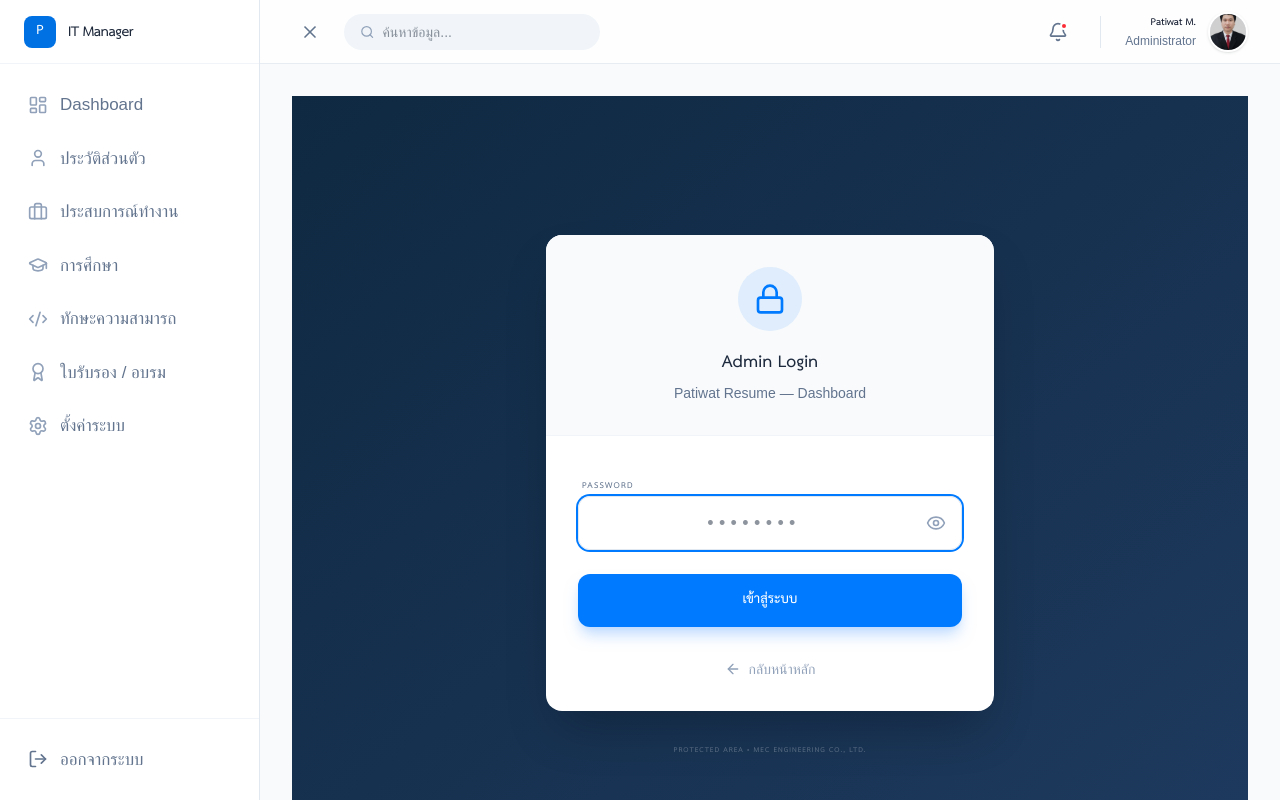
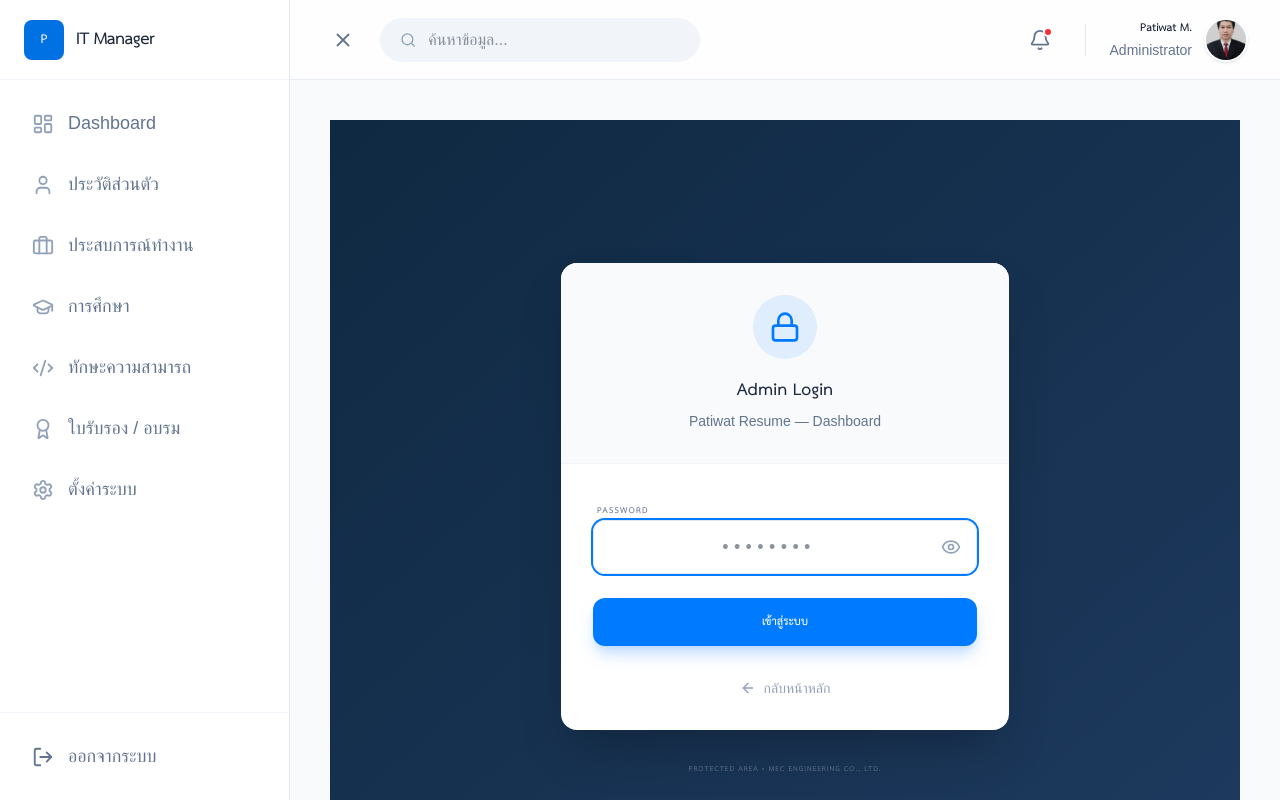
Before and after one commit to ariff2006/resume-next, a Next.js app: page /admin/login in a window 1280 px wide. Built offline with nearby package versions, Linux system fonts and the light colour scheme; a web font is replaced by a local one.

Commit message:
Increase admin layout font sizes for readability

```diff
--- a/src/components/layout/DashboardLayout.tsx
+++ b/src/components/layout/DashboardLayout.tsx
@@ -1,5 +1,4 @@
 'use client';
-
 import React, { useState } from 'react';
 import { useRouter } from 'next/navigation';
 import Link from 'next/link';
@@ -19,62 +18,55 @@ import {
   Search
 } from 'lucide-react';
 import { cn } from '@/lib/utils';
-
 interface NavItem {
   title: string;
   href: string;
   icon: React.ReactNode;
 }
-
 const navItems: NavItem[] = [
-  { title: 'Dashboard', href: '/admin', icon: <LayoutDashboard size={20} /> },
-  { title: 'ประวัติส่วนตัว', href: '/admin/profile', icon: <User size={20} /> },
-  { title: 'ประสบการณ์ทำงาน', href: '/admin/experience', icon: <Briefcase size={20} /> },
-  { title: 'การศึกษา', href: '/admin/education', icon: <GraduationCap size={20} /> },
-  { title: 'ทักษะความสามารถ', href: '/admin/skills', icon: <Code2 size={20} /> },
-  { title: 'ใบรับรอง / อบรม', href: '/admin/certs', icon: <Award size={20} /> },
-  { title: 'ตั้งค่าระบบ', href: '/admin/settings', icon: <Settings size={20} /> },
+  { title: 'Dashboard', href: '/admin', icon: <LayoutDashboard size={22} /> },
+  { title: 'ประวัติส่วนตัว', href: '/admin/profile', icon: <User size={22} /> },
+  { title: 'ประสบการณ์ทำงาน', href: '/admin/experience', icon: <Briefcase size={22} /> },
+  { title: 'การศึกษา', href: '/admin/education', icon: <GraduationCap size={22} /> },
+  { title: 'ทักษะความสามารถ', href: '/admin/skills', icon: <Code2 size={22} /> },
+  { title: 'ใบรับรอง / อบรม', href: '/admin/certs', icon: <Award size={22} /> },
+  { title: 'ตั้งค่าระบบ', href: '/admin/settings', icon: <Settings size={22} /> },
 ];
-
 export default function DashboardLayout({ children }: { children: React.ReactNode }) {
   const [isSidebarOpen, setSidebarOpen] = useState(true);
   const router = useRouter();
-
   const handleLogout = async () => {
     await fetch('/api/auth/logout', { method: 'POST' });
     router.push('/admin/login');
   };
-
   const pathname = usePathname();
-
   return (
-    <div className="flex h-screen bg-[#f8fafc] text-[#1e293b]">
+    <div className="flex h-screen bg-[#f8fafc] text-[#1e293b] text-base">
       {/* Sidebar */}
       <aside
         className={cn(
           'fixed inset-y-0 left-0 z-50 bg-white border-r border-slate-200 transition-all duration-300 ease-in-out',
-          isSidebarOpen ? 'w-[260px]' : 'w-20'
+          isSidebarOpen ? 'w-[290px]' : 'w-20'
         )}
       >
         <div className="flex flex-col h-full">
           {/* Logo */}
-          <div className="flex items-center h-16 px-6 border-b border-slate-100 mb-4">
-            <div className="w-8 h-8 bg-primary-blue rounded-lg flex items-center justify-center text-white font-bold shrink-0">
+          <div className="flex items-center h-20 px-6 border-b border-slate-100 mb-4">
+            <div className="w-10 h-10 bg-primary-blue rounded-lg flex items-center justify-center text-white font-bold text-lg shrink-0">
               P
             </div>
             {isSidebarOpen && (
-              <span className="ml-3 font-bold text-xl tracking-tight">IT Manager</span>
+              <span className="ml-3 font-bold text-2xl tracking-tight">IT Manager</span>
             )}
           </div>
-
           {/* Navigation */}
-          <nav className="flex-1 px-4 space-y-1">
+          <nav className="flex-1 px-4 space-y-1.5">
             {navItems.map((item) => (
               <Link
                 key={item.href}
                 href={item.href}
                 className={cn(
-                  'flex items-center px-3 py-3 rounded-xl transition-colors duration-200 group',
+                  'flex items-center px-4 py-3.5 rounded-xl transition-colors duration-200 group',
                   pathname === item.href
                     ? 'bg-blue-50 text-primary-blue font-semibold'
                     : 'text-slate-500 hover:bg-slate-50 hover:text-slate-900'
@@ -87,63 +79,60 @@ export default function DashboardLayout({ children }: { children: React.ReactNod
                   {item.icon}
                 </span>
                 {isSidebarOpen && (
-                  <span className="ml-3 text-[17px]">{item.title}</span>
+                  <span className="ml-3.5 text-[18px] font-medium">{item.title}</span>
                 )}
               </Link>
             ))}
           </nav>
-
           {/* Logout */}
           <div className="p-4 border-t border-slate-100">
             <button
               onClick={handleLogout}
-              className="flex items-center w-full px-3 py-3 text-slate-500 hover:bg-red-50 hover:text-red-600 rounded-xl transition-colors duration-200"
+              className="flex items-center w-full px-4 py-3.5 text-slate-500 hover:bg-red-50 hover:text-red-600 rounded-xl transition-colors duration-200"
             >
-              <LogOut size={20} />
-              {isSidebarOpen && <span className="ml-3 text-[17px]">ออกจากระบบ</span>}
+              <LogOut size={22} />
+              {isSidebarOpen && <span className="ml-3.5 text-[18px] font-medium">ออกจากระบบ</span>}
             </button>
           </div>
         </div>
       </aside>
-
       {/* Main Content */}
       <main
         className={cn(
           'flex-1 flex flex-col transition-all duration-300 ease-in-out',
-          isSidebarOpen ? 'ml-[260px]' : 'ml-20'
+          isSidebarOpen ? 'ml-[290px]' : 'ml-20'
         )}
       >
         {/* Top Header */}
-        <header className="h-16 glass-header sticky top-0 z-40 flex items-center justify-between px-8">
+        <header className="h-20 glass-header sticky top-0 z-40 flex items-center justify-between px-8 bg-white/80 backdrop-blur border-b border-slate-100">
           <div className="flex items-center gap-4">
             <button
               onClick={() => setSidebarOpen(!isSidebarOpen)}
-              className="p-2 hover:bg-slate-100 rounded-lg text-slate-500 transition-colors"
+              className="p-2.5 hover:bg-slate-100 rounded-lg text-slate-500 transition-colors"
             >
-              {isSidebarOpen ? <X size={20} /> : <Menu size={20} />}
+              {isSidebarOpen ? <X size={22} /> : <Menu size={22} />}
             </button>
-            <div className="hidden md:flex items-center bg-slate-100 px-4 py-2 rounded-full w-64">
-              <Search size={16} className="text-slate-400" />
+            <div className="hidden md:flex items-center bg-slate-100 px-5 py-2.5 rounded-full w-80">
+              <Search size={18} className="text-slate-400" />
               <input
                 type="text"
                 placeholder="ค้นหาข้อมูล..."
-                className="bg-transparent border-none focus:ring-0 text-sm ml-2 w-full"
+                className="bg-transparent border-none focus:ring-0 text-base ml-3 w-full outline-none"
               />
             </div>
           </div>
-
           <div className="flex items-center gap-4">
-            <button className="relative p-2 hover:bg-slate-100 rounded-full text-slate-500 transition-colors">
-              <Bell size={20} />
-              <span className="absolute top-2 right-2 w-2 h-2 bg-red-500 rounded-full border-2 border-white"></span>
+            <button className="relative p-2.5 hover:bg-slate-100 rounded-full text-slate-500 transition-colors">
+              <Bell size={22} />
+              <span className="absolute top-2 right-2 w-2.5 h-2.5 bg-red-500 rounded-full border-2 border-white"></span>
             </button>
             <div className="h-8 w-px bg-slate-200 mx-2"></div>
             <div className="flex items-center gap-3">
               <div className="text-right hidden sm:block">
-                <p className="text-sm font-semibold text-slate-900 leading-none">Patiwat M.</p>
-                <p className="text-xs text-slate-500 mt-1">Administrator</p>
+                <p className="text-base font-semibold text-slate-900 leading-none">Patiwat M.</p>
+                <p className="text-sm text-slate-500 mt-1">Administrator</p>
               </div>
-              <div className="w-10 h-10 rounded-full bg-slate-200 border-2 border-white overflow-hidden shadow-sm">
+              <div className="w-11 h-11 rounded-full bg-slate-200 border-2 border-white overflow-hidden shadow-sm">
                 <img
                   src="/photos/profile.jpg"
                   alt="Profile"
@@ -157,9 +146,8 @@ export default function DashboardLayout({ children }: { children: React.ReactNod
             </div>
           </div>
         </header>
-
         {/* Content */}
-        <div className="flex-1 p-8 overflow-y-auto">
+        <div className="flex-1 p-10 overflow-y-auto text-base">
           {children}
         </div>
       </main>
```
